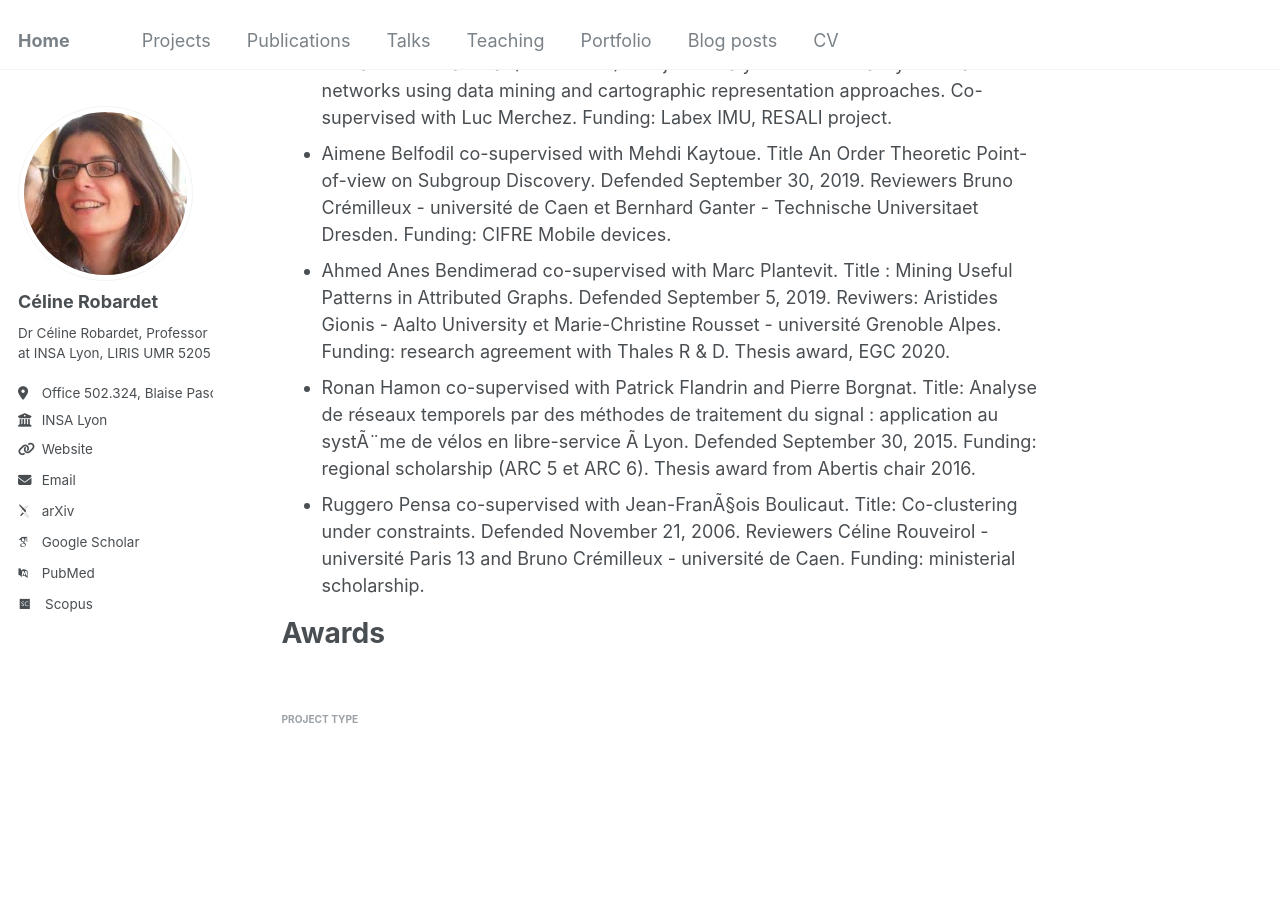
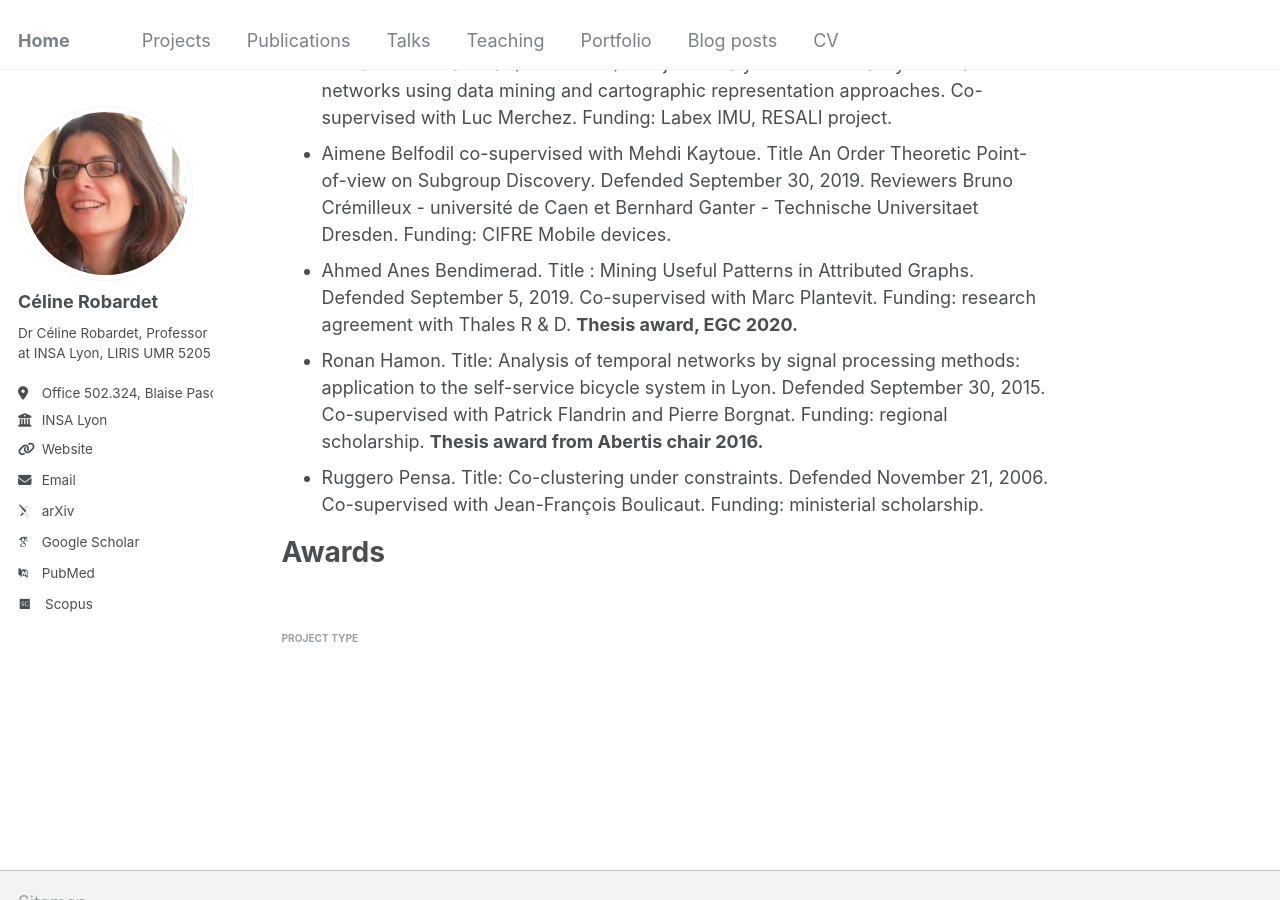
Before and after one commit to crobardet/crobardet.github.io, a Jekyll site: the page built from _pages/about.md, in a window 1280 px wide and 900 px high, scrolled down 2680 px. Built offline with Jekyll 4.4.1, drawn with Linux system fonts in a browser that asks for light colours; some web fonts are replaced.

Commit message:
Update about.md

```diff
--- a/_pages/about.md
+++ b/_pages/about.md
@@ -73,9 +73,9 @@ Past Ph.D students
 * Louis Duvivier (2018--2021). Subject: Automatic detection of the structure of interactions within complex systems by modeling and compression of graphs. Co-supervised with Rémy Cazabet. Funding: ENS scholarship.
 * Mohamed Ali Hammal (2016--2020). Subject: Analysis of territorial systems and food networks using data mining and cartographic representation approaches. Co-supervised with Luc Merchez. Funding: Labex IMU, RESALI project.
 * Aimene Belfodil co-supervised with Mehdi Kaytoue. Title An Order Theoretic Point-of-view on Subgroup Discovery. Defended September 30, 2019. Reviewers Bruno Crémilleux - université de Caen et Bernhard Ganter - Technische Universitaet Dresden. Funding: CIFRE Mobile devices.
-* Ahmed Anes Bendimerad co-supervised with Marc Plantevit. Title : Mining Useful Patterns in Attributed Graphs. Defended September 5, 2019. Reviwers: Aristides Gionis - Aalto University et Marie-Christine Rousset - université Grenoble Alpes. Funding: research agreement with Thales R & D. Thesis award, EGC 2020.
-* Ronan Hamon co-supervised with Patrick Flandrin and Pierre Borgnat. Title: Analyse de réseaux temporels par des méthodes de traitement du signal : application au systÃ¨me de vélos en libre-service Ã  Lyon. Defended September 30, 2015. Funding: regional scholarship (ARC 5 et ARC 6). Thesis award from Abertis chair 2016.
-* Ruggero Pensa co-supervised with Jean-FranÃ§ois Boulicaut. Title: Co-clustering under constraints. Defended November 21, 2006. Reviewers Céline Rouveirol - université Paris 13 and Bruno Crémilleux - université de Caen. Funding: ministerial scholarship.
+* Ahmed Anes Bendimerad. Title : Mining Useful Patterns in Attributed Graphs. Defended September 5, 2019. Co-supervised with Marc Plantevit. Funding: research agreement with Thales R & D. <b>Thesis award, EGC 2020.</b>
+* Ronan Hamon. Title: Analysis of temporal networks by signal processing methods: application to the self-service bicycle system in Lyon. Defended September 30, 2015. Co-supervised with Patrick Flandrin and Pierre Borgnat. Funding: regional scholarship. <b>Thesis award from Abertis chair 2016.</b>
+* Ruggero Pensa. Title: Co-clustering under constraints. Defended November 21, 2006. Co-supervised with Jean-François Boulicaut. Funding: ministerial scholarship.
 
 
 
```
